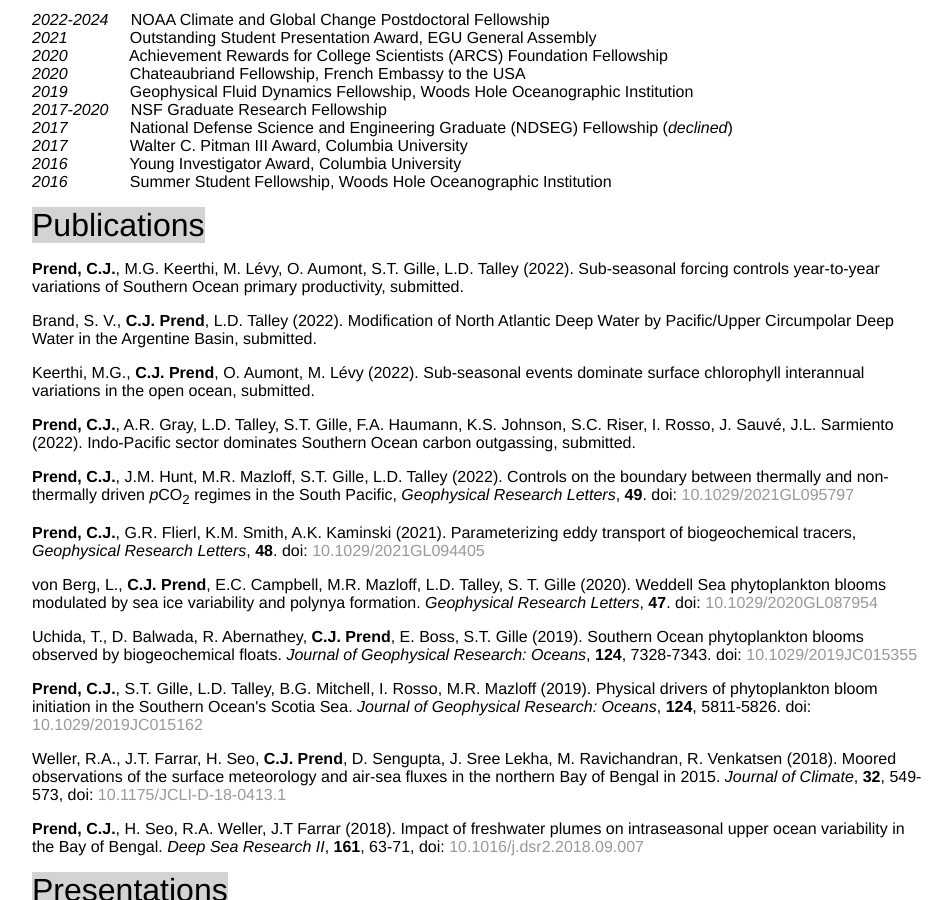
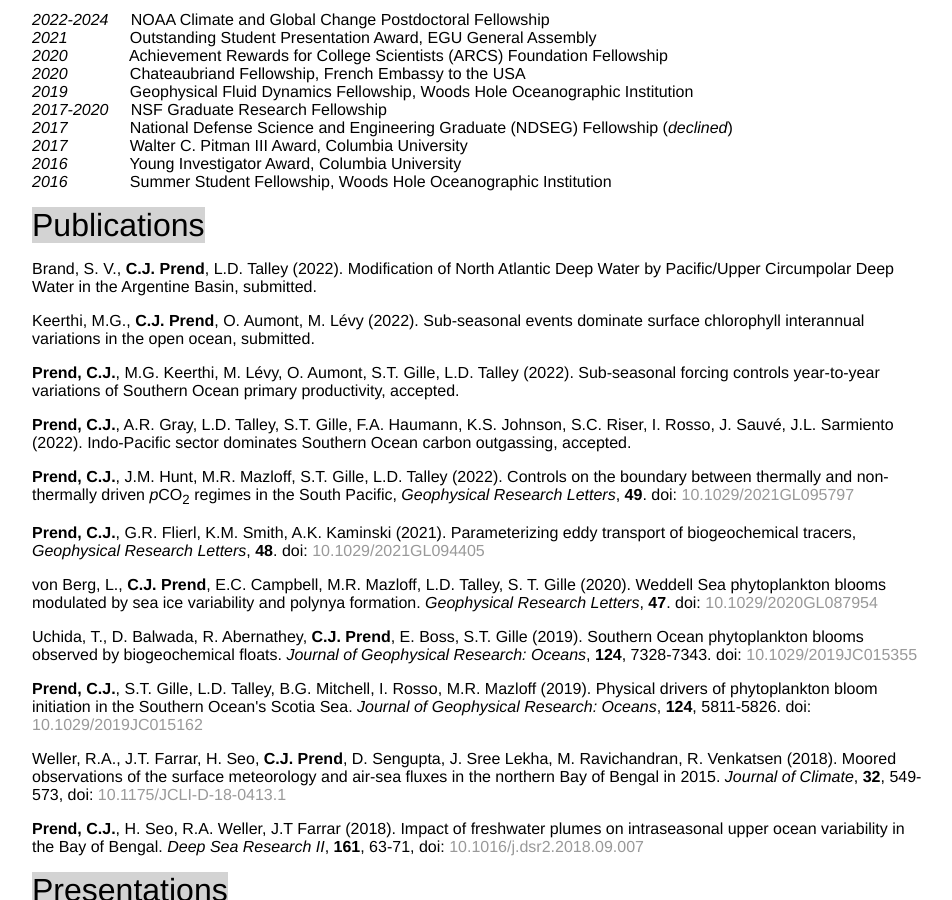
Before and after one commit to cprend/cprend.github.io, a Jekyll site: the page cv/index.html, which Jekyll copies as it is, in a window 1280 px wide and 900 px high, scrolled down 501 px. Shown: the whole window, without its empty margins (160-1112 px from the left). Built offline with Jekyll 4.4.1, drawn with Linux system fonts in a browser that asks for light colours.

Commit message:
Update index.html

```diff
--- a/cv/index.html
+++ b/cv/index.html
@@ -36,10 +36,10 @@
 		<em>2016</em> &nbsp;&nbsp;&nbsp;&nbsp;&nbsp;&nbsp;&nbsp;&nbsp;&nbsp;&nbsp;&nbsp;&nbsp; Young Investigator Award, Columbia University<br/>
 		<em>2016</em> &nbsp;&nbsp;&nbsp;&nbsp;&nbsp;&nbsp;&nbsp;&nbsp;&nbsp;&nbsp;&nbsp;&nbsp; Summer Student Fellowship, Woods Hole Oceanographic Institution</p>
 		<p1>Publications</p1>
-		<p><b>Prend, C.J.</b>, M.G. Keerthi, M. L&eacutevy, O. Aumont, S.T. Gille, L.D. Talley (2022). Sub-seasonal forcing controls year-to-year variations of Southern Ocean primary productivity, submitted.</p>
 		<p>Brand, S. V., <b>C.J. Prend</b>, L.D. Talley (2022). Modification of North Atlantic Deep Water by Pacific/Upper Circumpolar Deep Water in the Argentine Basin, submitted.</p>
 		<p>Keerthi, M.G., <b>C.J. Prend</b>, O. Aumont, M. L&eacutevy (2022). Sub-seasonal events dominate surface chlorophyll interannual variations in the open ocean, submitted.</p>
-		<p><b>Prend, C.J.</b>, A.R. Gray, L.D. Talley, S.T. Gille, F.A. Haumann, K.S. Johnson, S.C. Riser, I. Rosso, J. Sauv&eacute, J.L. Sarmiento (2022). Indo-Pacific sector dominates Southern Ocean carbon outgassing, submitted.</p>
+		<p><b>Prend, C.J.</b>, M.G. Keerthi, M. L&eacutevy, O. Aumont, S.T. Gille, L.D. Talley (2022). Sub-seasonal forcing controls year-to-year variations of Southern Ocean primary productivity, accepted.</p>
+		<p><b>Prend, C.J.</b>, A.R. Gray, L.D. Talley, S.T. Gille, F.A. Haumann, K.S. Johnson, S.C. Riser, I. Rosso, J. Sauv&eacute, J.L. Sarmiento (2022). Indo-Pacific sector dominates Southern Ocean carbon outgassing, accepted.</p>
 		<p><b>Prend, C.J.</b>, J.M. Hunt, M.R. Mazloff, S.T. Gille, L.D. Talley (2022). Controls on the boundary between thermally and non-thermally driven <em>p</em>CO<sub>2</sub> regimes in the South Pacific, <em>Geophysical Research Letters</em>, <b>49</b>. doi: <a href="https://agupubs.onlinelibrary.wiley.com/doi/10.1029/2021GL095797">10.1029/2021GL095797</a></p>
 		<p><b>Prend, C.J.</b>, G.R. Flierl, K.M. Smith, A.K. Kaminski (2021). Parameterizing eddy transport of biogeochemical tracers, <em>Geophysical Research Letters</em>, <b>48</b>. doi: <a href="https://agupubs.onlinelibrary.wiley.com/doi/10.1029/2021GL094405">10.1029/2021GL094405</a></p>
 		<p>von Berg, L., <b>C.J. Prend</b>, E.C. Campbell, M.R. Mazloff, L.D. Talley, S. T. Gille (2020). Weddell Sea phytoplankton blooms modulated by sea ice variability and polynya formation.
```
